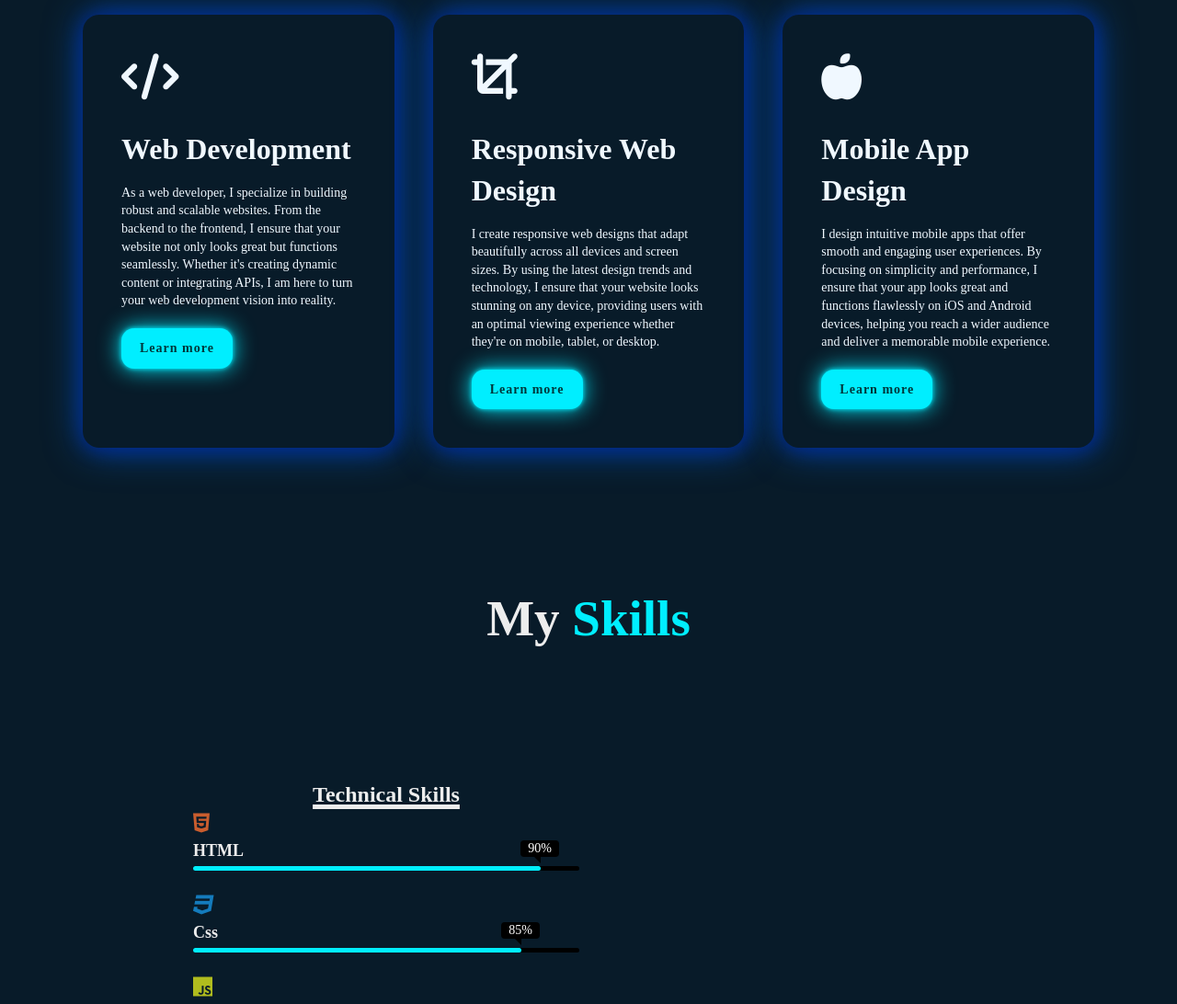
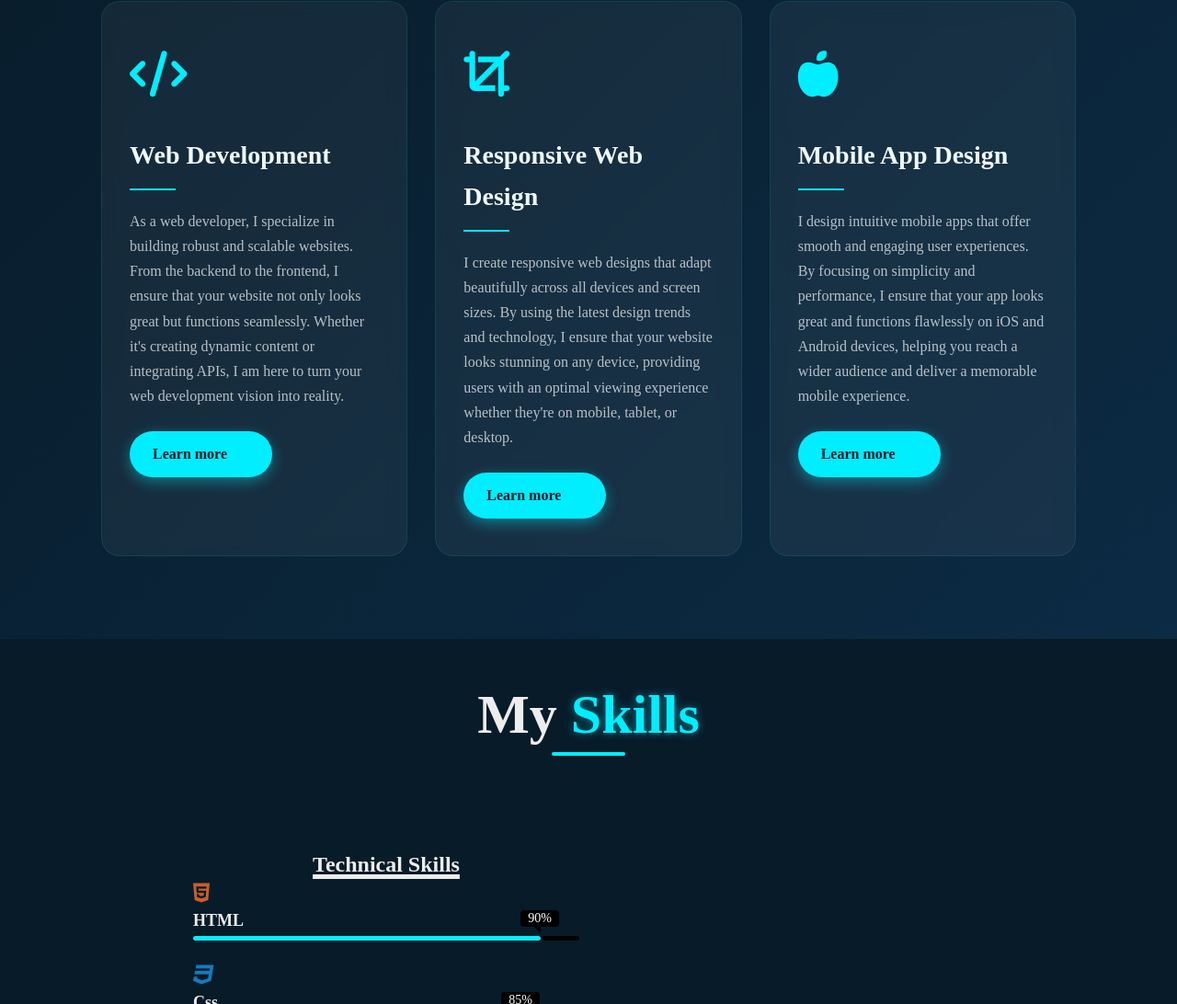
Before and after one commit to RavinduThilinaka/Portfolio, a plain HTML site: page Portfolio.html in a window 1280 px wide. Shown: the part 1654-2746 px from the top of the page at 92% size. Drawn offline with nearby package versions, Linux system fonts and the light colour scheme.

Commit message:
update service section

```diff
--- a/Portfolio.html
+++ b/Portfolio.html
@@ -76,31 +76,46 @@
                 <h1 class="sub-title">My <span>Services</span></h1>
                 <div class="services-list">
 
-                    <div class="">
-                        <i class="fa fa-code" ></i>
+                    <div class="service-card">
+                        <div class="service-icon">
+                            <i class="fa fa-code"></i>
+                        </div>
                         <h2>Web Development</h2>
                         <p>
                             As a web developer, I specialize in building robust and scalable websites. From the backend to the frontend, I ensure that your website not only looks great but functions seamlessly. Whether it's creating dynamic content or integrating APIs, I am here to turn your web development vision into reality.
                         </p>
-                        <a href="" class="read">Learn more</a>
+                        <a href="#" class="read">
+                            <span>Learn more</span>
+                            <i class="fas fa-arrow-right"></i>
+                        </a>
                     </div>
 
-                    <div class="">
-                        <i class="fa fa-crop" aria-hidden="true"></i>
+                    <div class="service-card">
+                        <div class="service-icon">
+                            <i class="fa fa-crop" aria-hidden="true"></i>
+                        </div>
                         <h2>Responsive Web Design</h2>
                         <p>
                             I create responsive web designs that adapt beautifully across all devices and screen sizes. By using the latest design trends and technology, I ensure that your website looks stunning on any device, providing users with an optimal viewing experience whether they're on mobile, tablet, or desktop.
                         </p>
-                        <a href="" class="read">Learn more</a>
+                        <a href="#" class="read">
+                            <span>Learn more</span>
+                            <i class="fas fa-arrow-right"></i>
+                        </a>
                     </div>
 
-                    <div class="">
-                        <i class="fas fa-apple-alt"></i>
+                    <div class="service-card">
+                        <div class="service-icon">
+                            <i class="fas fa-apple-alt"></i>
+                        </div>
                         <h2>Mobile App Design</h2>
                         <p>
                             I design intuitive mobile apps that offer smooth and engaging user experiences. By focusing on simplicity and performance, I ensure that your app looks great and functions flawlessly on iOS and Android devices, helping you reach a wider audience and deliver a memorable mobile experience.
                         </p>
-                        <a href="" class="read">Learn more</a>
+                        <a href="#" class="read">
+                            <span>Learn more</span>
+                            <i class="fas fa-arrow-right"></i>
+                        </a>
                     </div>
 
                 </div>
--- a/styles/Portfolio.css
+++ b/styles/Portfolio.css
@@ -303,83 +303,179 @@ body{
     padding: 90px;
 }
 
-#services{
+#services {
     color: aliceblue;
     font-size: 22px;
-    line-height: 1.4;
-    margin-bottom: 4rem;
+    line-height: 1.6;
+    margin-bottom: 3rem;
+    background: linear-gradient(135deg, #081b29 0%, #0c2b44 100%);
 }
 
-.sub-title{
+.sub-title {
     text-align: center;
-    font-size: 55px;
-    padding-bottom: 72px;
+    font-size: 60px;
+    padding-bottom: 40px;
+    position: relative;
 }
 
-.sub-title span{
-    color: #0ef;
+.sub-title::after {
+    content: '';
+    position: absolute;
+    bottom: 30px;
+    left: 50%;
+    transform: translateX(-50%);
+    width: 80px;
+    height: 4px;
+    background: #0ef;
+    border-radius: 2px;
 }
 
-.services-list{
-    display: grid;
-    grid-template-columns: repeat(auto-fit,minmax(260px,1fr));
-    grid-gap: 42px;
-    margin-top: 52px;
+.sub-title span {
+    color: #0ef;
+    text-shadow: 0 0 10px rgba(0, 238, 255, 0.5);
 }
 
-.services-list div{
-    background-color: transparent;
-    padding: 42px;
-    font-size: 14px;
-    font-weight: 14px;
-    border-right: 10px;
-    border-radius: 18px;
-    transition: background 0.5s,transform 0.5s;
-    box-shadow: 1px 1px 20px #012290f7,
-    1px 1px 40px #0053b8f7;
+.services-list {
+    display: grid;
+    grid-template-columns: repeat(auto-fit, minmax(300px, 1fr));
+    gap: 30px;
+    margin-top: 50px;
+    padding: 0 20px;
 }
 
-.services-list div i{
-    font-size: 50px;
-    margin-bottom: 32px;
+.service-card {
+    background: rgba(255, 255, 255, 0.05);
+    padding: 40px 30px;
+    border-radius: 20px;
+    transition: all 0.5s ease;
+    position: relative;
+    overflow: hidden;
+    z-index: 1;
+    backdrop-filter: blur(10px);
+    border: 1px solid rgba(0, 238, 255, 0.1);
 }
 
-.services-list div h2{
-    font-size: 32px;
-    font-weight: 600;
-    margin-bottom: 15px;
+.service-card::before {
+    content: '';
+    position: absolute;
+    top: 0;
+    left: -100%;
+    width: 100%;
+    height: 100%;
+    background: linear-gradient(90deg, transparent, rgba(0, 238, 255, 0.1), transparent);
+    transition: 0.5s;
+    z-index: -1;
 }
 
-.services-list div a{
-    text-decoration: none;
-    color: #000000c5;
-    font-size: 14px;
-    margin-top: 20px;
-    display: inline-block;
+.service-card:hover::before {
+    left: 100%;
 }
 
-.read{
+.service-card:hover {
+    transform: translateY(-10px);
+    box-shadow: 0 15px 30px rgba(0, 238, 255, 0.2);
+    border-color: rgba(0, 238, 255, 0.3);
+}
+
+.service-icon {
+    font-size: 50px;
+    margin-bottom: 25px;
+    color: #0ef;
     display: inline-block;
-    padding: 12px 20px;
+    transition: transform 0.3s;
+}
+
+.service-card:hover .service-icon {
+    transform: rotate(15deg) scale(1.1);
+}
+
+.service-card h2 {
+    font-size: 28px;
+    font-weight: 600;
+    margin-bottom: 20px;
+    position: relative;
+    padding-bottom: 15px;
+}
+
+.service-card h2::after {
+    content: '';
+    position: absolute;
+    bottom: 0;
+    left: 0;
+    width: 50px;
+    height: 2px;
     background: #0ef;
-    border-radius: 14px;
+    transition: width 0.3s;
+}
+
+.service-card:hover h2::after {
+    width: 80px;
+}
+
+.service-card p {
+    margin-bottom: 25px;
+    color: rgba(255, 255, 255, 0.7);
+    font-size: 16px;
+    line-height: 1.7;
+}
+
+.read {
+    display: inline-flex;
+    align-items: center;
+    padding: 12px 25px;
+    background: #0ef;
+    border-radius: 30px;
     font-size: 16px;
     color: #081b29;
-    letter-spacing: 1px;
     text-decoration: none;
     font-weight: 600;
-    opacity: 0;
-    animation: slideTop 1s ease forwards;
-    animation-delay:2s;
-    box-shadow: 0 0 5px #0ef,
-    0 0 25px #0ef
+    transition: all 0.3s ease;
+    overflow: hidden;
+    position: relative;
+    box-shadow: 0 5px 15px rgba(0, 238, 255, 0.4);
 }
 
-.read:hover{
-    box-shadow: 0 0 5px cyan,
-    0 0 25px cyan,0 0 50px cyan,
-    0 0 100px cyan,0 0 200px cyan;
+.read span {
+    margin-right: 10px;
+    transition: all 0.3s ease;
 }
+
+.read i {
+    transition: all 0.3s ease;
+    transform: translateX(-5px);
+    opacity: 0;
+}
+
+.read:hover {
+    transform: translateY(-3px);
+    box-shadow: 0 8px 25px rgba(0, 238, 255, 0.6);
+}
+
+.read:hover span {
+    margin-right: 15px;
+}
+
+.read:hover i {
+    transform: translateX(0);
+    opacity: 1;
+}
+
+/* Animation */
+@keyframes fadeIn {
+    from { opacity: 0; transform: translateY(20px); }
+    to { opacity: 1; transform: translateY(0); }
+}
+
+.service-card {
+    animation: fadeIn 0.8s ease forwards;
+    opacity: 0;
+}
+
+.service-card:nth-child(1) { animation-delay: 0.2s; }
+.service-card:nth-child(2) { animation-delay: 0.4s; }
+.service-card:nth-child(3) { animation-delay: 0.6s; }
+
+/**/
 
 .services-list div:hover{
     transform:translateY(-10px);
```
